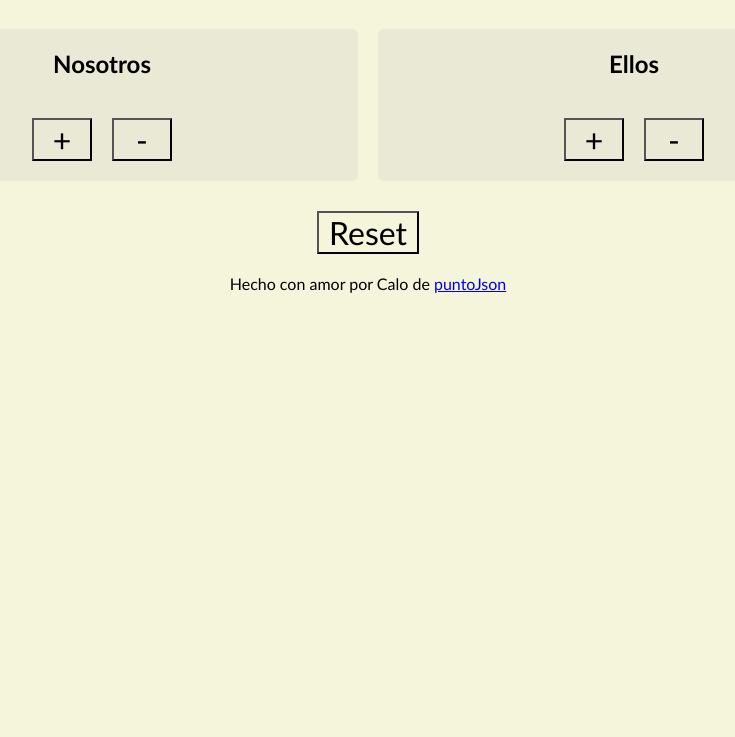
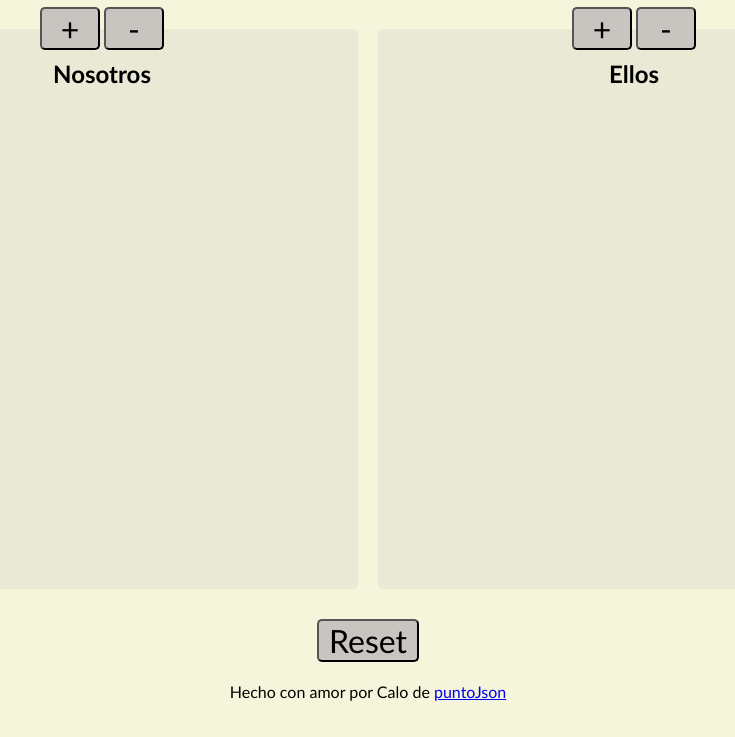
Before and after one commit to cacalo/Contador-truco, a plain HTML site: page index.html in a window 1280 px wide. Shown: the part 63-800 px from the top of the page, without its empty margins (272-1007 px from the left). Drawn offline with Linux system fonts and the light colour scheme.

Commit message:
Cambiado los botones de + y - a estar arriba y no abajo

```diff
--- a/style.css
+++ b/style.css
@@ -21,6 +21,7 @@ body{
 
 .jugadorContainer {
 	width: 40vw;
+	min-height: 70vh;
 	display: flex;
 	flex-direction: column;
 	align-items: center;
@@ -28,6 +29,11 @@ body{
 	background-color: rgb(234, 233, 213);
 	border-radius: 5px;
 	margin: 10px;
+}
+
+h2{
+	margin-top: 30px;
+	margin-bottom: 0px;
 }
 
 img{
@@ -83,9 +89,9 @@ img{
 }
 
 .botonesJugador{
-	display: flex;
-	gap: 20px;
+	position:fixed;
 	margin-top: auto;
+	top:50px;
 }
 
 button{
@@ -93,7 +99,8 @@ button{
 	padding: 0 10px;
 	font-size: xx-large;
 	margin: 20px 0;
-	background-color: unset;
+	border-radius: 5px;
+	background-color: rgb(200, 197, 193);
 }
 
 dialog{
```
